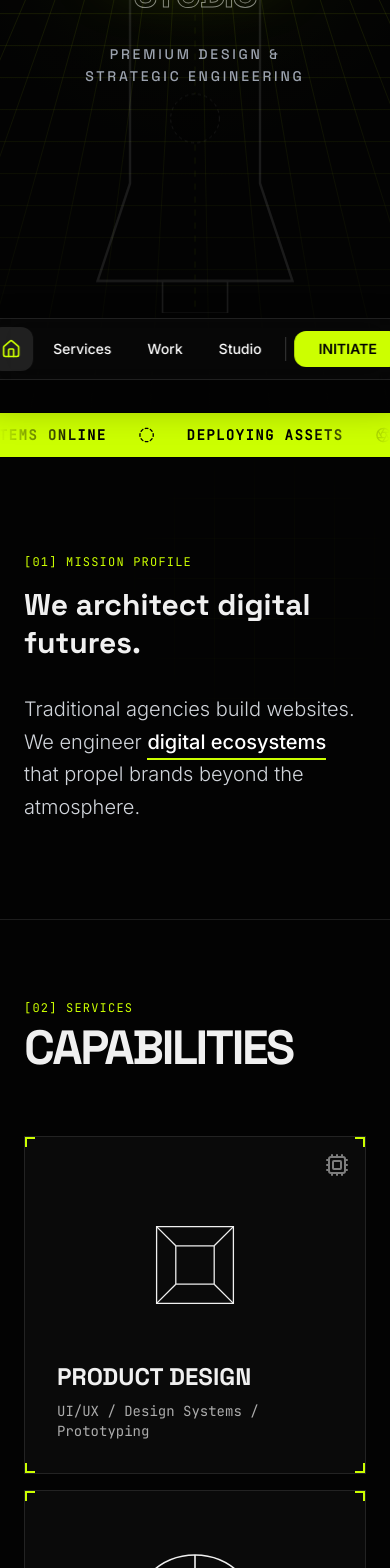
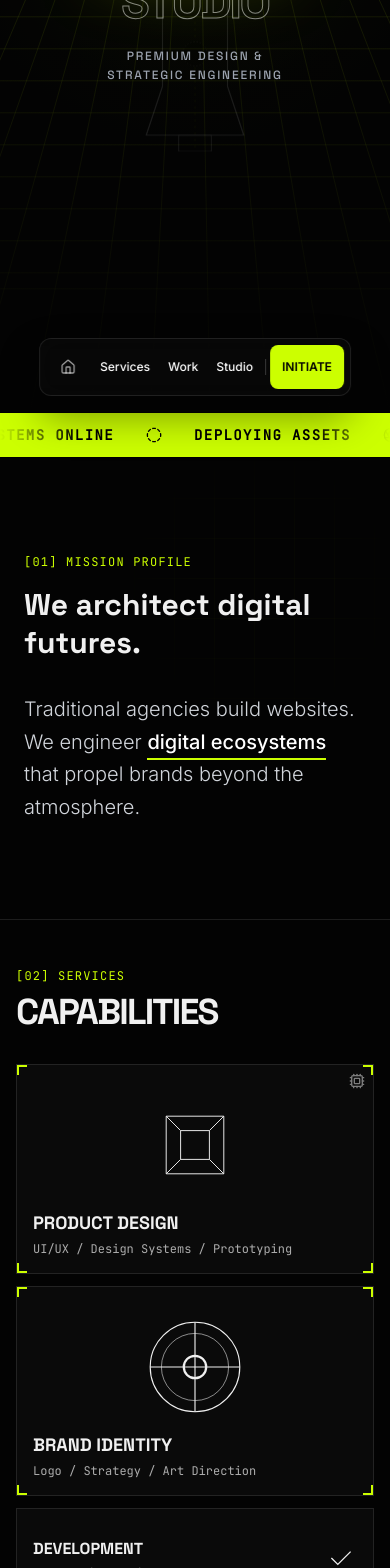
Before and after one commit to shashanka2a/Liftoff-v2, a Next.js app: page / in a window 390 px wide. Shown: the part 432-2000 px from the top of the page. Built offline with nearby package versions, Linux system fonts and the light colour scheme.

Commit message:
update:10

```diff
--- a/app/globals.css
+++ b/app/globals.css
@@ -19,6 +19,13 @@
     font-family: 'Inter', sans-serif;
     overflow-x: hidden;
     cursor: none;
+    -webkit-tap-highlight-color: transparent;
+  }
+
+  @media (max-width: 768px) {
+    body {
+      cursor: auto;
+    }
   }
 
   h1, h2, h3, h4, .display-font {
@@ -174,4 +181,10 @@
     background-color: rgba(255, 255, 255, 0.1);
     color: #CCFF00 !important;
   }
+
+  /* Touch Optimization */
+  .touch-manipulation {
+    touch-action: manipulation;
+    -webkit-tap-highlight-color: transparent;
+  }
 }
--- a/components/Hero.tsx
+++ b/components/Hero.tsx
@@ -45,7 +45,7 @@ export default function Hero() {
           width="400"
           height="650"
           viewBox="0 0 200 400"
-          className="animate-float"
+          className="animate-float w-[200px] h-[325px] sm:w-[300px] sm:h-[488px] md:w-[400px] md:h-[650px]"
           ref={svgRef}
         >
           <line
@@ -115,15 +115,15 @@ export default function Hero() {
         </svg>
       </div>
 
-      <div className="relative z-20 text-center px-4 max-w-6xl mx-auto mt-[-5vh]">
-        <div className="inline-flex items-center gap-2 border border-[#CCFF00]/30 px-4 py-1.5 rounded-full mb-8 bg-[#030303]/80 backdrop-blur-md animate-pulse shadow-[0_0_15px_rgba(204,255,0,0.15)]">
-          <span className="w-1.5 h-1.5 bg-[#CCFF00] rounded-full"></span>
-          <span className="mono-font text-[10px] md:text-xs text-[#CCFF00] tracking-[0.2em] uppercase font-bold">
+      <div className="relative z-20 text-center px-4 sm:px-6 max-w-6xl mx-auto mt-[-5vh]">
+        <div className="inline-flex items-center gap-1.5 sm:gap-2 border border-[#CCFF00]/30 px-3 sm:px-4 py-1 sm:py-1.5 rounded-full mb-6 sm:mb-8 bg-[#030303]/80 backdrop-blur-md animate-pulse shadow-[0_0_15px_rgba(204,255,0,0.15)]">
+          <span className="w-1 h-1 sm:w-1.5 sm:h-1.5 bg-[#CCFF00] rounded-full"></span>
+          <span className="mono-font text-[9px] sm:text-[10px] md:text-xs text-[#CCFF00] tracking-[0.1em] sm:tracking-[0.2em] uppercase font-bold">
             LIFTOFF™ SYSTEM READY
           </span>
         </div>
 
-        <h1 className="text-[10vw] leading-[0.85] font-bold tracking-tighter mix-blend-normal mb-4 relative select-none">
+        <h1 className="text-[12vw] sm:text-[10vw] leading-[0.85] font-bold tracking-tighter mix-blend-normal mb-3 sm:mb-4 relative select-none">
           <span
             className="text-transparent"
             style={{ WebkitTextStroke: "1px rgba(255,255,255,0.5)" }}
@@ -143,7 +143,7 @@ export default function Hero() {
           </span>
         </h1>
 
-        <h2 className="text-sm md:text-xl font-medium text-gray-400 mt-8 tracking-[0.2em] uppercase display-font max-w-2xl mx-auto leading-relaxed">
+        <h2 className="text-xs sm:text-sm md:text-xl font-medium text-gray-400 mt-6 sm:mt-8 tracking-[0.15em] sm:tracking-[0.2em] uppercase display-font max-w-2xl mx-auto leading-relaxed px-2">
           Premium Design &<br />
           Strategic Engineering
         </h2>
--- a/components/Navigation.tsx
+++ b/components/Navigation.tsx
@@ -1,103 +1,39 @@
 "use client";
 
-import { useEffect, useState } from "react";
-import {
-  Home,
-  Crosshair,
-  CircleDashed,
-  Aperture,
-  ArrowUpRight,
-} from "lucide-react";
+import { Home } from "lucide-react";
 import Link from "next/link";
 
 export default function Navigation() {
-  const [activeSection, setActiveSection] = useState("hero");
-
-  useEffect(() => {
-    const sections = document.querySelectorAll("section, header, footer");
-    const navLinks = document.querySelectorAll(".nav-link");
-
-    const observerOptions = {
-      root: null,
-      rootMargin: "-20% 0px -70% 0px",
-      threshold: 0,
-    };
-
-    const scrollObserver = new IntersectionObserver((entries) => {
-      entries.forEach((entry) => {
-        if (entry.isIntersecting) {
-          const id = entry.target.getAttribute("id");
-          if (id) {
-            // If footer is visible, highlight "about" (Studio link)
-            if (id === "footer") {
-              setActiveSection("about");
-            } else {
-              setActiveSection(id);
-            }
-          }
-        }
-      });
-    }, observerOptions);
-
-    sections.forEach((section) => {
-      if (section.id) scrollObserver.observe(section);
-    });
-
-    return () => {
-      sections.forEach((section) => {
-        if (section.id) scrollObserver.unobserve(section);
-      });
-    };
-  }, []);
-
-  const isActive = (section: string) => activeSection === section;
-
   return (
-    <nav className="fixed bottom-8 left-1/2 -translate-x-1/2 z-50 glass-dock px-2 py-2 rounded-2xl flex items-center gap-1">
+    <nav className="fixed bottom-4 sm:bottom-8 left-1/2 -translate-x-1/2 z-50 glass-dock px-1.5 sm:px-2 py-1.5 sm:py-2 rounded-xl sm:rounded-2xl flex items-center gap-0.5 sm:gap-1 max-w-[95vw] overflow-x-auto">
       <Link
         href="#hero"
-        className={`nav-link hover-trigger p-3 rounded-xl hover:bg-white/10 transition-all ${
-          isActive("hero")
-            ? "nav-active text-[#CCFF00]"
-            : "text-white/60 hover:text-[#CCFF00]"
-        }`}
+        className="nav-link hover-trigger p-2 sm:p-3 rounded-lg sm:rounded-xl hover:bg-white/10 transition-all touch-manipulation min-w-[44px] min-h-[44px] flex items-center justify-center text-white/60 hover:text-[#CCFF00]"
       >
-        <Home className="w-5 h-5" />
+        <Home className="w-4 h-4 sm:w-5 sm:h-5" />
       </Link>
       <Link
         href="#services"
-        className={`nav-link hover-trigger px-4 py-2 rounded-xl hover:bg-white/10 transition-all text-sm font-medium ${
-          isActive("services")
-            ? "nav-active text-[#CCFF00]"
-            : "text-white hover:text-[#CCFF00]"
-        }`}
+        className="nav-link hover-trigger px-2 sm:px-4 py-2 rounded-lg sm:rounded-xl hover:bg-white/10 transition-all text-xs sm:text-sm font-medium touch-manipulation min-h-[44px] flex items-center justify-center text-white hover:text-[#CCFF00]"
       >
         Services
       </Link>
       <Link
         href="#work"
-        className={`nav-link hover-trigger px-4 py-2 rounded-xl hover:bg-white/10 transition-all text-sm font-medium ${
-          isActive("work")
-            ? "nav-active text-[#CCFF00]"
-            : "text-white hover:text-[#CCFF00]"
-        }`}
+        className="nav-link hover-trigger px-2 sm:px-4 py-2 rounded-lg sm:rounded-xl hover:bg-white/10 transition-all text-xs sm:text-sm font-medium touch-manipulation min-h-[44px] flex items-center justify-center text-white hover:text-[#CCFF00]"
       >
         Work
       </Link>
       <Link
         href="#about"
-        className={`nav-link hover-trigger px-4 py-2 rounded-xl hover:bg-white/10 transition-all text-sm font-medium ${
-          isActive("about")
-            ? "nav-active text-[#CCFF00]"
-            : "text-white hover:text-[#CCFF00]"
-        }`}
+        className="nav-link hover-trigger px-2 sm:px-4 py-2 rounded-lg sm:rounded-xl hover:bg-white/10 transition-all text-xs sm:text-sm font-medium touch-manipulation min-h-[44px] flex items-center justify-center text-white hover:text-[#CCFF00]"
       >
         Studio
       </Link>
-      <div className="w-[1px] h-6 bg-white/20 mx-1"></div>
+      <div className="w-[1px] h-4 sm:h-6 bg-white/20 mx-0.5 sm:mx-1"></div>
       <a
         href="mailto:hello@liftoff.design"
-        className="hover-trigger px-6 py-2 bg-[#CCFF00] text-black rounded-xl font-bold text-sm hover:scale-105 transition-transform"
+        className="hover-trigger px-3 sm:px-6 py-2 bg-[#CCFF00] text-black rounded-lg sm:rounded-xl font-bold text-xs sm:text-sm hover:scale-105 transition-transform touch-manipulation min-h-[44px] flex items-center justify-center whitespace-nowrap"
       >
         INITIATE
       </a>
--- a/components/Services.tsx
+++ b/components/Services.tsx
@@ -28,13 +28,13 @@ export default function Services() {
   }, []);
 
   return (
-    <section id="services" className="py-20 px-6 md:px-20 border-t border-white/10">
-      <div className="flex justify-between items-end mb-16">
+    <section id="services" className="py-12 sm:py-16 md:py-20 px-4 sm:px-6 md:px-20 border-t border-white/10">
+      <div className="flex flex-col sm:flex-row justify-between items-start sm:items-end mb-8 sm:mb-12 md:mb-16 gap-4">
         <div>
           <span className="mono-font text-[#CCFF00] text-xs uppercase tracking-widest mb-2 block">
             [02] Services
           </span>
-          <h2 className="text-5xl md:text-6xl lg:text-7xl font-bold tracking-tighter display-font">
+          <h2 className="text-4xl sm:text-5xl md:text-6xl lg:text-7xl font-bold tracking-tighter display-font">
             CAPABILITIES
           </h2>
         </div>
@@ -48,17 +48,17 @@ export default function Services() {
         </div>
       </div>
 
-      <div className="grid grid-cols-1 md:grid-cols-3 gap-4 h-auto md:h-[600px]">
+      <div className="grid grid-cols-1 md:grid-cols-3 gap-3 sm:gap-4 h-auto md:h-[600px]">
         {/* Card 1: Product */}
-        <div className="group relative bg-[#0A0A0A] border border-white/10 p-8 rounded-none md:col-span-1 hover:bg-[#CCFF00] hover:text-black transition-all duration-500 overflow-hidden hover-trigger flex flex-col justify-between">
-          <div className="absolute top-0 right-0 p-4 opacity-50">
-            <Cpu className="w-6 h-6" />
+        <div className="group relative bg-[#0A0A0A] border border-white/10 p-4 sm:p-6 md:p-8 rounded-none md:col-span-1 hover:bg-[#CCFF00] hover:text-black transition-all duration-500 overflow-hidden hover-trigger flex flex-col justify-between touch-manipulation">
+          <div className="absolute top-0 right-0 p-2 sm:p-4 opacity-50">
+            <Cpu className="w-4 h-4 sm:w-6 sm:h-6" />
           </div>
 
-          <div className="w-full h-48 flex items-center justify-center my-auto relative z-10">
+          <div className="w-full h-32 sm:h-40 md:h-48 flex items-center justify-center my-auto relative z-10">
             <svg
               viewBox="0 0 100 100"
-              className="w-32 h-32 draw-svg group-hover:scale-110 transition-transform duration-500"
+              className="w-24 h-24 sm:w-28 sm:h-28 md:w-32 md:h-32 draw-svg group-hover:scale-110 transition-transform duration-500"
             >
               <rect
                 x="20"
@@ -114,8 +114,8 @@ export default function Services() {
           </div>
 
           <div>
-            <h3 className="text-2xl font-bold mb-2 uppercase">Product Design</h3>
-            <p className="text-sm opacity-70 mono-font">
+            <h3 className="text-lg sm:text-xl md:text-2xl font-bold mb-1 sm:mb-2 uppercase">Product Design</h3>
+            <p className="text-xs sm:text-sm opacity-70 mono-font">
               UI/UX / Design Systems / Prototyping
             </p>
           </div>
@@ -127,12 +127,12 @@ export default function Services() {
         </div>
 
         {/* Card 2: Brand */}
-        <div className="group relative bg-[#0A0A0A] border border-white/10 p-8 rounded-none md:col-span-1 hover:bg-[#CCFF00] hover:text-black transition-all duration-500 overflow-hidden hover-trigger flex flex-col justify-between">
+        <div className="group relative bg-[#0A0A0A] border border-white/10 p-4 sm:p-6 md:p-8 rounded-none md:col-span-1 hover:bg-[#CCFF00] hover:text-black transition-all duration-500 overflow-hidden hover-trigger flex flex-col justify-between touch-manipulation">
 
-          <div className="w-full h-48 flex items-center justify-center my-auto relative z-10">
+          <div className="w-full h-32 sm:h-40 md:h-48 flex items-center justify-center my-auto relative z-10">
             <svg
               viewBox="0 0 100 100"
-              className="w-40 h-40 draw-svg group-hover:rotate-90 transition-transform duration-700"
+              className="w-28 h-28 sm:w-32 sm:h-32 md:w-40 md:h-40 draw-svg group-hover:rotate-90 transition-transform duration-700"
             >
               <circle
                 cx="50"
@@ -168,8 +168,8 @@ export default function Services() {
           </div>
 
           <div>
-            <h3 className="text-2xl font-bold mb-2 uppercase">Brand Identity</h3>
-            <p className="text-sm opacity-70 mono-font">
+            <h3 className="text-lg sm:text-xl md:text-2xl font-bold mb-1 sm:mb-2 uppercase">Brand Identity</h3>
+            <p className="text-xs sm:text-sm opacity-70 mono-font">
               Logo / Strategy / Art Direction
             </p>
           </div>
@@ -180,15 +180,15 @@ export default function Services() {
         </div>
 
         {/* Card 3: Tech Stacked */}
-        <div className="md:col-span-1 flex flex-col gap-4 h-full">
-          <div className="group relative flex-1 bg-[#0A0A0A] border border-white/10 p-6 hover:bg-[#CCFF00] hover:text-black transition-all duration-500 hover-trigger flex items-center justify-between">
+        <div className="md:col-span-1 flex flex-col gap-3 sm:gap-4 h-full">
+          <div className="group relative flex-1 bg-[#0A0A0A] border border-white/10 p-4 sm:p-6 hover:bg-[#CCFF00] hover:text-black transition-all duration-500 hover-trigger flex items-center justify-between touch-manipulation min-h-[100px] sm:min-h-0">
             <div>
-              <h3 className="text-xl font-bold uppercase">Development</h3>
-              <p className="text-xs opacity-70 mono-font mt-1">
+              <h3 className="text-base sm:text-lg md:text-xl font-bold uppercase">Development</h3>
+              <p className="text-[10px] sm:text-xs opacity-70 mono-font mt-1">
                 Frontend / WebGL / Creative Coding
               </p>
             </div>
-            <svg viewBox="0 0 50 50" className="w-12 h-12 draw-svg">
+            <svg viewBox="0 0 50 50" className="w-8 h-8 sm:w-10 sm:h-10 md:w-12 md:h-12 draw-svg flex-shrink-0">
               <path
                 d="M10 25 L20 35 L40 15"
                 fill="none"
@@ -197,14 +197,14 @@ export default function Services() {
               />
             </svg>
           </div>
-          <div className="group relative flex-1 bg-[#0A0A0A] border border-white/10 p-6 hover:bg-[#CCFF00] hover:text-black transition-all duration-500 hover-trigger flex items-center justify-between">
+          <div className="group relative flex-1 bg-[#0A0A0A] border border-white/10 p-4 sm:p-6 hover:bg-[#CCFF00] hover:text-black transition-all duration-500 hover-trigger flex items-center justify-between touch-manipulation min-h-[100px] sm:min-h-0">
             <div>
-              <h3 className="text-xl font-bold uppercase">Growth</h3>
-              <p className="text-xs opacity-70 mono-font mt-1">
+              <h3 className="text-base sm:text-lg md:text-xl font-bold uppercase">Growth</h3>
+              <p className="text-[10px] sm:text-xs opacity-70 mono-font mt-1">
                 SEO / Analytics / Campaigns
               </p>
             </div>
-            <svg viewBox="0 0 50 50" className="w-12 h-12 draw-svg">
+            <svg viewBox="0 0 50 50" className="w-8 h-8 sm:w-10 sm:h-10 md:w-12 md:h-12 draw-svg flex-shrink-0">
               <path
                 d="M10 40 L20 30 L30 35 L45 10"
                 fill="none"
```
Also changed, not shown: components/Work.tsx (+42 -40 lines).
